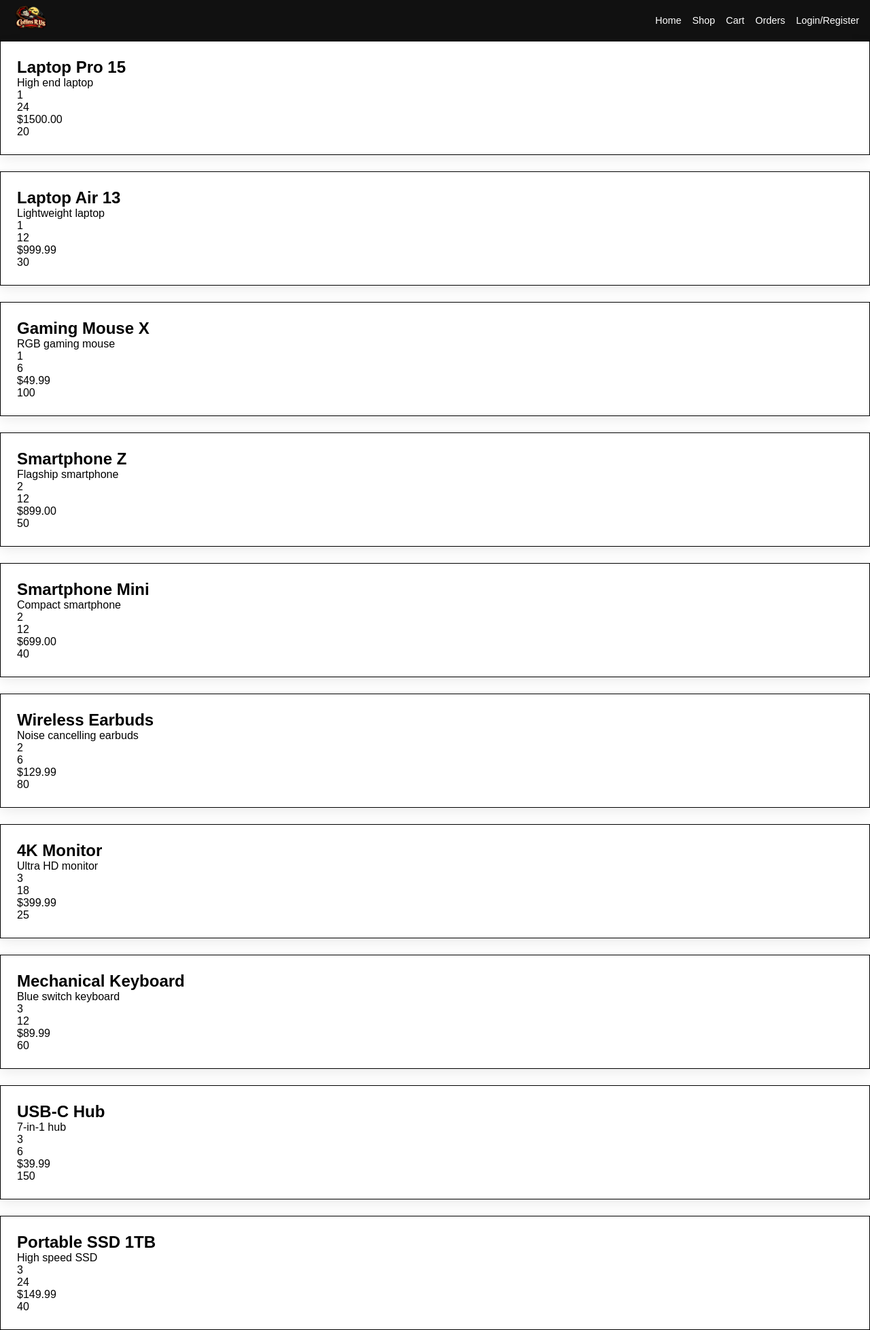
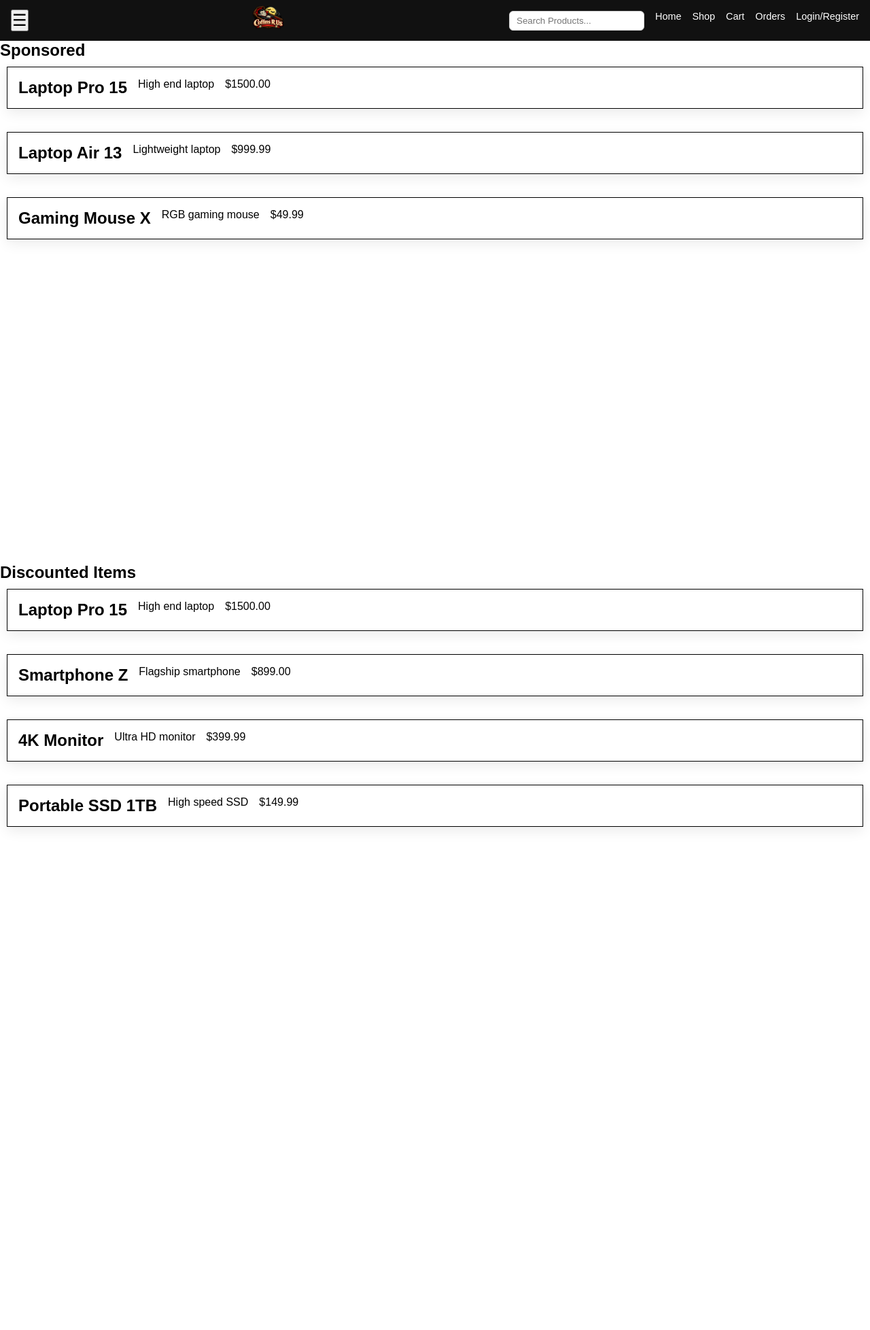
Before and after one commit to 0wpe/CSET-180-Project-Semester-2-Final, a Flask app: page / in a window 1280 px wide. Shown: the whole page at 68% size. After the commit the page ends 1218 px from the top, so only its background shows below. Run offline with Flask 3, Linux system fonts and the light colour scheme; data comes from the database, SQL or seed files in the repository.

Commit message:
4/27/2026 - 1:03 PM
Added in the menu button in top left with functionality
Created more files for file structure
static/scripts added
Product_images added to searching items
Various minor changes

```diff
--- a/database.sql
+++ b/database.sql
@@ -126,6 +126,8 @@ CREATE TABLE chat_messages (
     FOREIGN KEY (receiver_id) REFERENCES users(id)
 );
 
+use ecommerce;
+
 select * from users;
 
 INSERT INTO users (first_name, last_name, email, username, password, role) VALUES
--- a/main.py
+++ b/main.py
@@ -42,7 +42,39 @@ def home():
     SELECT * FROM products
     """)).fetchall()
 
-    return render_template("index.html", products=products)
+    sponsored = conn.execute(text("""
+    SELECT * FROM products
+    LIMIT 3
+    """)).fetchall()
+
+    discounted = conn.execute(text("""
+    SELECT p.* FROM products p
+    JOIN discounts d ON p.id = d.product_id
+    """)).fetchall()
+
+    return render_template("index.html", products=products, sponsored=sponsored, discounted=discounted)
+
+@app.route("/search")
+def search():
+
+    q = request.args.get("q","")
+
+    if q:
+        products = conn.execute(text("""
+        SELECT p.*, pi.image_url
+        FROM products p
+        LEFT JOIN product_images pi ON p.id = pi.product_id
+        WHERE p.title LIKE :q
+        """),{"q":f"%{q}%"}).fetchall()
+
+    else:
+        products = conn.execute(text("""
+        SELECT p.*, pi.image_url
+        FROM products p
+        LEFT JOIN product_images pi ON p.id = pi.product_id
+        """)).fetchall()
+
+    return render_template("search.html", products=products, query=q)
 
 @app.route("/register", methods=["GET", "POST"])
 def register():
--- /dev/null
+++ b/static/scripts/script.js
@@ -0,0 +1,5 @@
+function toggleMenu() {
+    const sidebar = document.getElementById("sidebar");
+
+    sidebar.classList.toggle("active");
+}
--- a/static/styles/header.css
+++ b/static/styles/header.css
@@ -3,6 +3,10 @@
     padding: 0;
     box-sizing: border-box;
     font-family: Arial, sans-serif;
+}
+
+body {
+    margin: 0;
 }
 
 :root {
@@ -32,6 +36,58 @@
     padding: 0 1rem;
 }
 
+/* Start Menu Button */
+.menu-btn {
+    top: 15px;
+    left: 15px;
+    font-size: 24px;
+    cursor: pointer;
+}
+
+/* Sidebar */
+.sidebar {
+    display: flex;
+    position: fixed;
+    top: 0;
+    left: -250px; /* Hides menu by default */
+    width: 250px;
+    height: 100vh;
+    /* padding-top: var(--topbar-height); */
+    transition: 0.3s;
+}
+
+/* Open Menu */
+.sidebar.active {
+    left: 0;
+    width: 100%;
+}
+
+#sidebar-page {
+    width: 80%;
+    height: 100%;
+    background-color: grey;
+}
+
+#sidebar-blank {
+    display: flex;
+    justify-content: center;
+    width: 20%;
+    height: 100%;
+    background-color: rgba(0,0,0,0.85)
+}
+
+#x {
+    font-size: 3rem;
+    /* font-weight: 100; */
+    margin-top: 2rem;
+}
+
+#x:hover {
+    cursor: pointer;
+}
+
+/* End Menu Button */
+
 #logo {
     height: var(--topbar-height);
     width: var(--topbar-height);
--- a/static/styles/index.css
+++ b/static/styles/index.css
@@ -12,3 +12,31 @@
     margin-bottom: 1.5rem;
 }
 /* End */
+
+.products-page {
+    display: grid;
+    grid-template-columns: 1fr;
+    gap: 10px;
+    padding: 10px;
+}
+
+/* Tablet */
+@media (min-width: 600px) {
+    .products-page {
+        grid-template-columns: repeat(2, 1fr);
+    }
+}
+
+/* Desktop */
+@media (min-width: 900px) {
+    .products-page {
+        grid-template-columns: repeat(4, 1fr);
+    }
+}
+
+/* Large screens */
+@media (min-width: 1200px) {
+    .products-page {
+        grid-template-columns: repeat(5, 1fr);
+    }
+}
--- /dev/null
+++ b/static/styles/search.css
@@ -0,0 +1,57 @@
+/* Start */
+.products-page {
+    height: calc(100vh - var(--topbar-height)); /* subtract top bar height */
+    display: flex;
+    flex-direction: column;
+}
+
+.card {
+    display: flex; /* 🔥 key */
+    gap: 1rem;
+
+    border: 1px solid black;
+    padding: 1rem;
+    box-shadow: 0 6px 18px rgba(0,0,0,0.08);
+    margin-bottom: 1.5rem;
+}
+
+.card-image {
+    width: 120px;
+    min-width: 120px;
+    height: 120px;
+}
+
+.card-image img {
+    width: 100%;
+    height: 100%;
+    object-fit: cover;
+    border-radius: 6px;
+}
+
+.card-info {
+    flex: 1;
+}
+/* End */
+
+.search-form {
+    flex: 1;
+    display: flex;
+}
+
+.search-input {
+    width: 100%;
+    padding: 6px 10px;
+    border-radius: 6px;
+    border: 1px solid #ccc;
+}
+
+@media (max-width: 500px) {
+    .card {
+        flex-direction: column;
+    }
+
+    .card-image {
+        width: 100%;
+        height: 180px;
+    }
+}
--- a/templates/base.html
+++ b/templates/base.html
@@ -7,14 +7,36 @@
         <link rel="stylesheet" href="{{ url_for('static', filename='styles/header.css') }}">
         <link rel="stylesheet" href="{{ url_for('static', filename='styles/auth.css') }}">
         <link rel="stylesheet" href="{{ url_for('static', filename='styles/index.css') }}">
+        <link rel="stylesheet" href="{{ url_for('static', filename='styles/search.css') }}">
         <link rel="icon" href="../static/images/logo/logo.png">
     </head>
     <body>
 
     <header class="topbar">
+
+        <!-- Menu Button -->
+        <button class="menu-btn" onclick="toggleMenu()">☰</button>
+
+        <div id="sidebar" class="sidebar">
+            <div id="sidebar-page">
+                <a href="#">Home</a>
+                <a href="#">Products</a>
+                <a href="#">Account</a>
+                <a href="#">Logout</a>
+            </div>
+            <div id="sidebar-blank" onclick="toggleMenu()">
+                <div id="x">×</div>
+            </div>
+        </div>
+
         <div id="logo"></div>
 
         <nav class="nav-links">
+
+            <form action="/search" method="GET" class="search-form">
+                <input type="text" name="q" placeholder="Search Products..." class="search-input">
+            </form>
+
             <a href="/">Home</a>
             <a href="#">Shop</a>
             <a href="/cart">Cart</a>
@@ -32,6 +54,6 @@
         {% block content %}
         {% endblock %}
     </main>
-
+    <script src="{{ url_for('static', filename='scripts/script.js') }}"></script>
     </body>
 </html>
--- a/templates/index.html
+++ b/templates/index.html
@@ -3,24 +3,27 @@
 {% block title %}Coffins R Us{% endblock %}
 
 {% block content %}
+
+    <h2>Sponsored</h2>
     <div class="products-page">
-        {% for product in products %}
-
-            <div class="card">
-
+        {% for product in sponsored %}
+            <div class="card sponsored">
                 <h2>{{ product.title }}</h2>
-
                 <p>{{ product.description }}</p>
-
-                <p>{{ product.vendor_id }}</p>
-
-                <p>{{ product.warranty_period }}</p>
-
                 <p>${{ product.price }}</p>
-
-                <p>{{ product.inventory }}</p>
-
             </div>
         {% endfor %}
     </div>
+
+    <h2>Discounted Items</h2>
+    <div class="products-page">
+        {% for product in discounted %}
+            <div class="card discount">
+                <h2>{{ product.title }}</h2>
+                <p>{{ product.description }}</p>
+                <p>${{ product.price }}</p>
+            </div>
+        {% endfor %}
+    </div>
+
 {% endblock %}
```
Also changed, not shown: templates/search.html (added, +34 -0 lines). Lines whose indentation alone changed are shown as unchanged.
